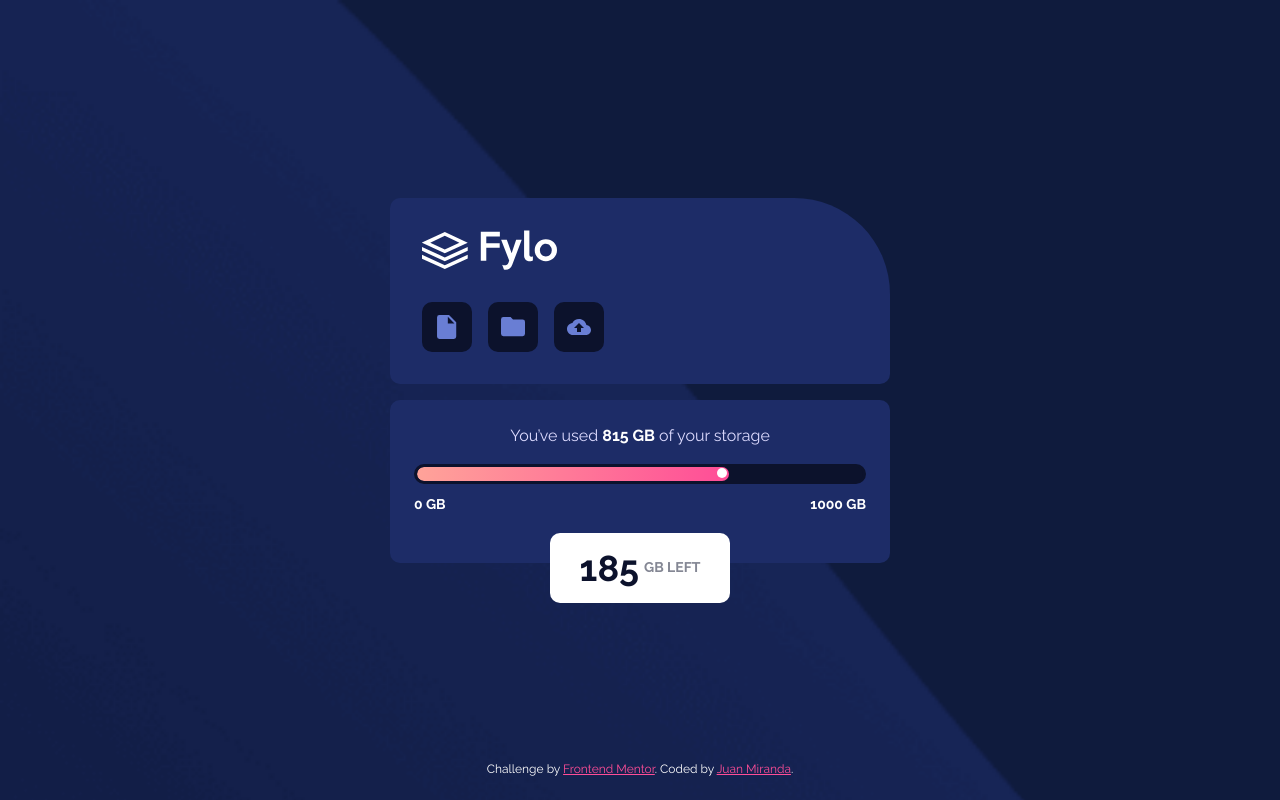
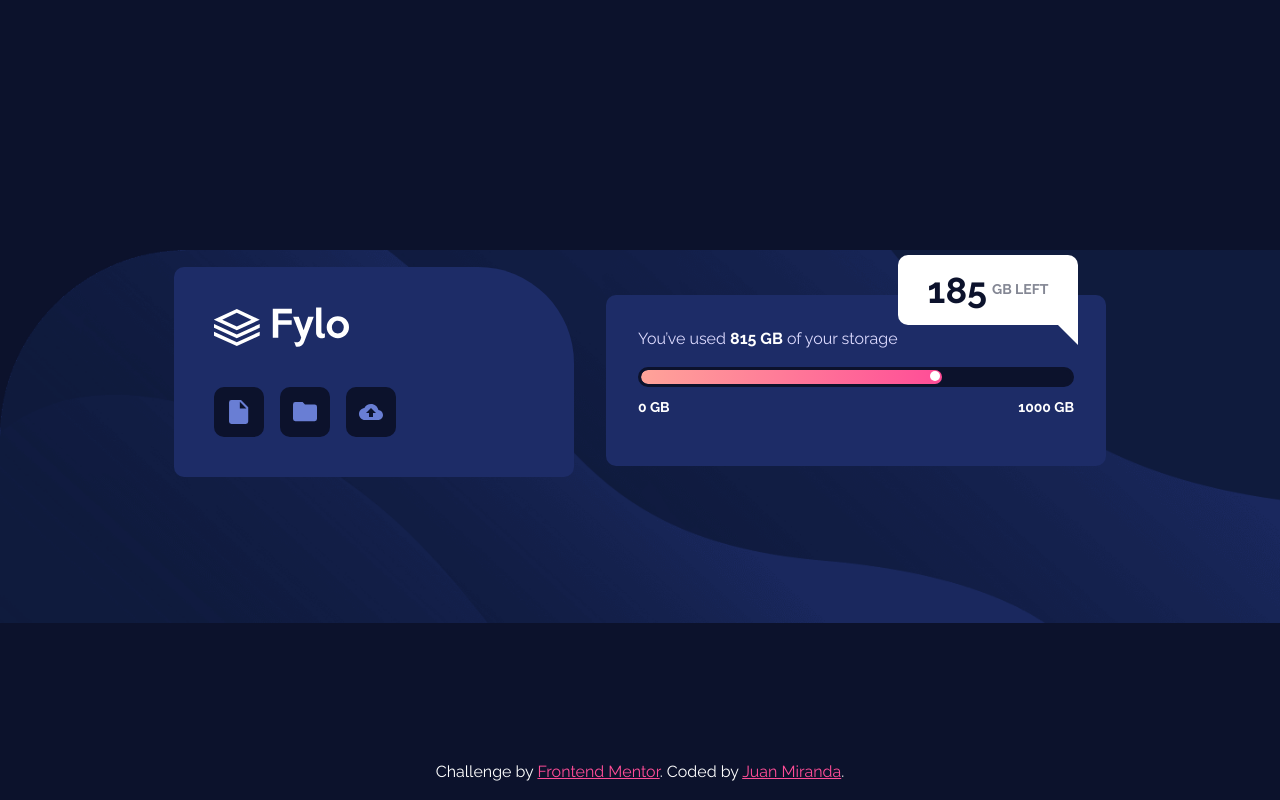
Before and after one commit to JuanMiranda1998/fylo-data-storage-frontend-mentor, a plain HTML site: page index.html in a window 1280 px wide. Drawn offline with Linux system fonts and the light colour scheme.

Commit message:
added media queries

```diff
--- a/index.html
+++ b/index.html
@@ -18,9 +18,9 @@
             <img src="./images/logo.svg" alt="Fylo logo">
           </div>
           <div class="buttonContainer">
-            <button><img src="./images/icon-document.svg" alt=""></button>
-            <button><img src="./images/icon-folder.svg" alt=""></button>
-            <button><img src="./images/icon-upload.svg" alt=""></button>
+            <button class="cardButton"><img src="./images/icon-document.svg" alt=""></button>
+            <button class="cardButton"><img src="./images/icon-folder.svg" alt=""></button>
+            <button class="cardButton"><img src="./images/icon-upload.svg" alt=""></button>
           </div>
         </div>
         <div class="bottomCard">
--- a/styles.css
+++ b/styles.css
@@ -46,7 +46,7 @@ body{
   align-items: center;
   width: 100%;
   height: 100lvh;
-  background: #1d2c67;
+  background-color: #1d2c67;
   background-image: url('./images/bg-mobile.png');
   background-size: cover;
   background-repeat: no-repeat;
@@ -62,13 +62,13 @@ body{
 .topCard{
   width: 85%;
   max-width: 500px;
-  padding: 2rem;
+  padding: 2.5rem;
   border-radius: 10px 6rem 10px 10px;
   background-color: #1d2c67;
   margin-bottom: 1rem;
 }
 .logo{
-  margin-bottom: 2rem;
+  margin-bottom: 2.5rem;
 }
 .buttonContainer{
   width: 100%;
@@ -77,7 +77,7 @@ body{
   align-items: center;
   gap: 1rem;
 }
-.buttonContainer > button {
+.cardButton {
   display: flex;
   align-items: center;
   justify-content: center;
@@ -85,11 +85,18 @@ body{
   width: 50px;
   height: 50px;
   background-color: #0c122c;
+  transition: all ease-in 200ms;
 }
+.cardButton:hover{
+  cursor: pointer;
+  background-color: #000;
+
+}
+
 .bottomCard{
   width: 85%;
   max-width: 500px;
-  padding: 1.5rem 1.5rem 3rem;
+  padding: 2rem 1.5rem 3rem;
   border-radius: 10px;
   background-color: #1d2c67;
   position: relative;
@@ -179,3 +186,63 @@ body{
 .attribution a {
   color: #ff4d97;
 }
+
+@media (min-width: 768px) {
+  .mainContainer{
+    background-image: url('./images/bg-desktop.png');
+    background-size: cover;
+    background-position: 0px 250px;
+    background-color: #0c122c;
+  }
+  .card{
+    flex-direction: row;
+    gap: 2rem;
+    width: 100%;
+    height: 95lvh;
+  }
+  .topCard{
+    max-width: 300px;
+  }
+  .bottomCard{
+    max-width: 400px;
+    padding: 2rem 2rem 3rem;
+  }
+  .leftUsageBox{
+    width: 180px;
+    padding: 0.5rem 0.75rem;
+    position: absolute;
+    bottom: auto;
+    left: auto;
+    right: -62px;
+    top: -40px;
+  }
+  .leftUsageBox::before{
+    content: '';
+    position: absolute;
+    top: 10px;
+    right: 0;
+    width: 0;
+    height: 0;
+    border-right: 40px solid white;
+    border-bottom: 40px solid transparent;
+    border-top: 40px solid transparent;
+  }
+  .usageText{
+    text-align: left;
+  }
+  .attribution {
+    font-size: 1rem;
+  }
+}
+
+@media (min-width: 1024px) {
+  .mainContainer{
+    background-size: contain;
+  }
+  .topCard{
+    max-width: 400px;
+  }
+  .bottomCard{
+    max-width: 500px;
+  }
+}
```
